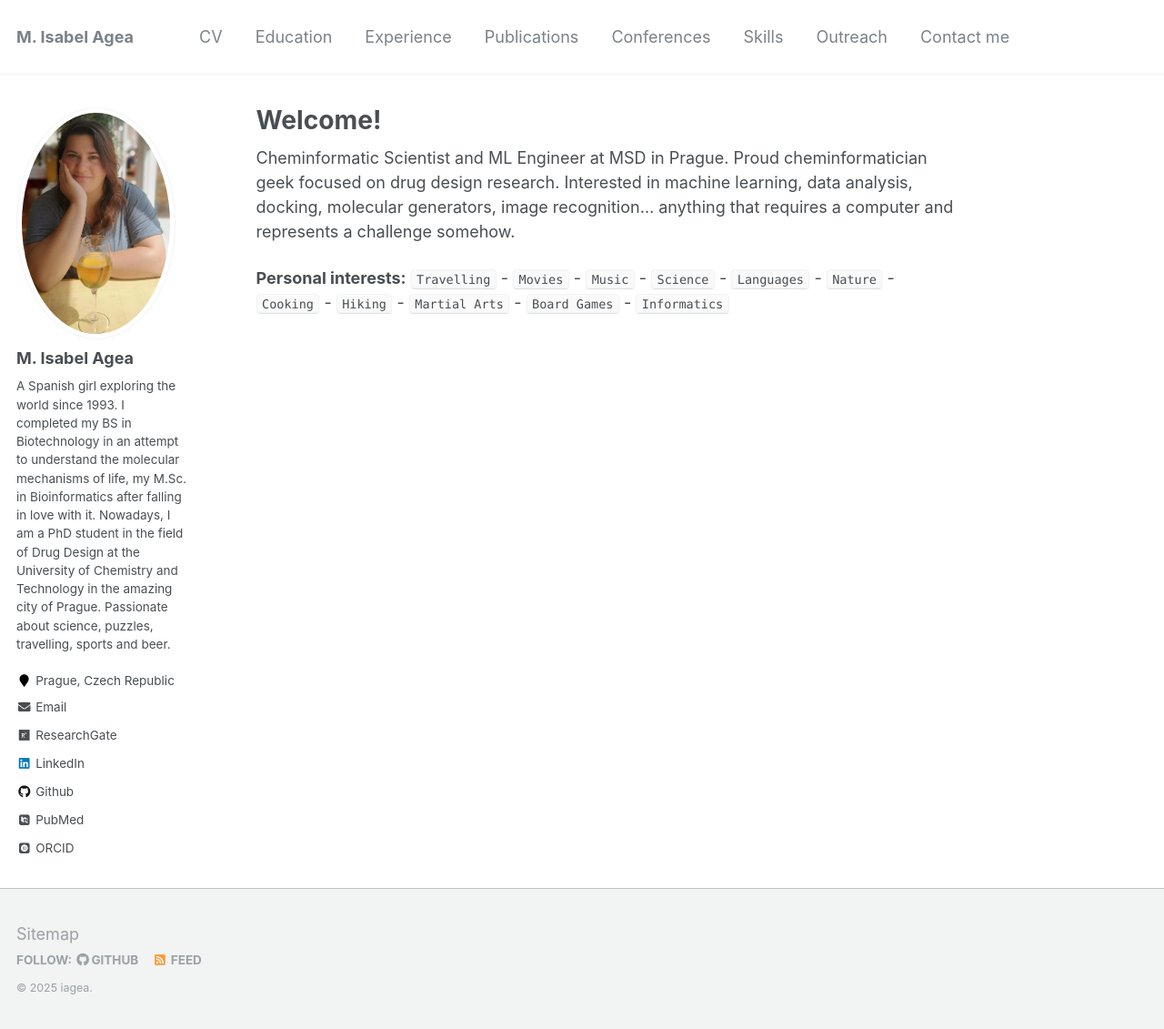
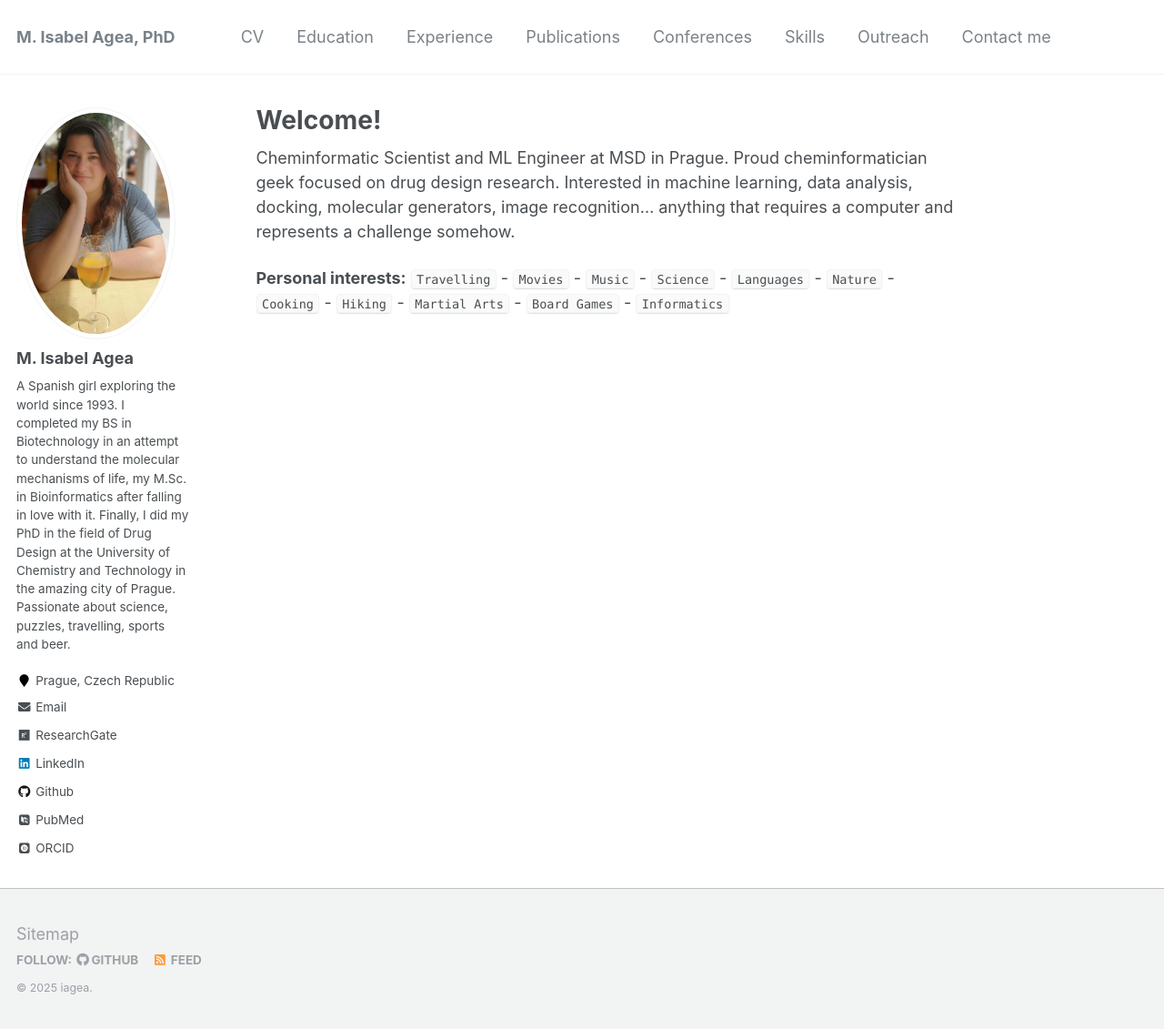
Before and after one commit to Iagea/iagea.github.io, a Jekyll site: the page built from _pages/about.md, in a window 1280 px wide and 1131 px high. Shown: the whole window at 91% size. Built offline with Jekyll 4.4.1, drawn with Linux system fonts in a browser that asks for light colours; some web fonts are replaced.

Commit message:
Update _config.yml

```diff
--- a/_config.yml
+++ b/_config.yml
@@ -7,7 +7,7 @@
 
 # Site Settings
 locale                   : "en-US"
-title                    : "M. Isabel Agea"
+title                    : "M. Isabel Agea, PhD"
 title_separator          : "-"
 name                     : &name "iagea"
 description              : &description "personal description"
@@ -82,7 +82,7 @@ analytics:
 author:
   name             : "M. Isabel Agea"
   avatar           : "terraceo.jpg"
-  bio              : "A Spanish girl exploring the world since 1993. I completed my BS in Biotechnology in an attempt to understand the molecular mechanisms of life, my M.Sc. in Bioinformatics after falling in love with it. Nowadays, I am a PhD student in the field of Drug Design at the University of Chemistry and Technology in the amazing city of Prague. Passionate about science, puzzles, travelling, sports and beer."
+  bio              : "A Spanish girl exploring the world since 1993. I completed my BS in Biotechnology in an attempt to understand the molecular mechanisms of life, my M.Sc. in Bioinformatics after falling in love with it. Finally, I did my PhD in the field of Drug Design at the University of Chemistry and Technology in the amazing city of Prague. Passionate about science, puzzles, travelling, sports and beer."
   location         : "Prague, Czech Republic"
   employer         : #"University of Chemistry and Technology in Prague."
   pubmed           : "https://pubmed.ncbi.nlm.nih.gov/?term=m+isabel+agea"
```
